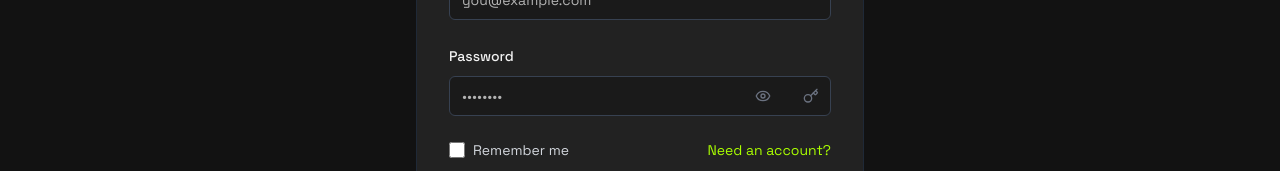
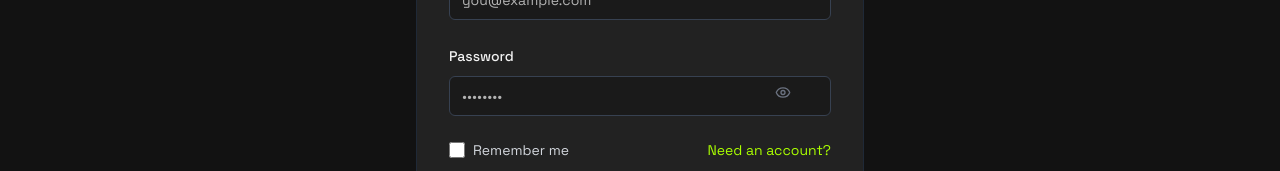
Before and after one commit to LiamBowen/microforge-genesis-os, a React (Vite) app: page /login in a window 1280 px wide. Shown: the part 399-570 px from the top of the page. Built offline with nearby package versions, Linux system fonts and the light colour scheme.

Commit message:
Replace key icon with eye icon
Replaced the key icon with the eye icon in the login form to improve user experience.

```diff
--- a/src/pages/Login.tsx
+++ b/src/pages/Login.tsx
@@ -1,8 +1,7 @@
-
 import { useState } from "react";
 import { Link, useNavigate } from "react-router-dom";
 import { useToast } from "@/hooks/use-toast";
-import { LogIn, Key, ArrowLeft, Eye, EyeOff } from "lucide-react";
+import { LogIn, ArrowLeft, Eye, EyeOff } from "lucide-react";
 import { Button } from "@/components/ui/button";
 import { Input } from "@/components/ui/input";
 import { Form, FormControl, FormField, FormItem, FormLabel, FormMessage } from "@/components/ui/form";
@@ -113,10 +112,10 @@ const Login = () => {
                       <Input
                         placeholder="••••••••"
                         type={showPassword ? "text" : "password"}
-                        className="bg-dark-lighter border-gray-700 pr-16"
+                        className="bg-dark-lighter border-gray-700 pr-12"
                         {...field}
                       />
-                      <div className="absolute right-3 top-1/2 transform -translate-y-1/2 flex items-center space-x-1">
+                      <div className="absolute right-3 top-1/2 transform -translate-y-1/2">
                         <button
                           type="button"
                           onClick={() => setShowPassword(!showPassword)}
@@ -124,7 +123,6 @@ const Login = () => {
                         >
                           {showPassword ? <EyeOff size={16} /> : <Eye size={16} />}
                         </button>
-                        <Key size={16} className="text-gray-500" />
                       </div>
                     </div>
                   </FormControl>
```
